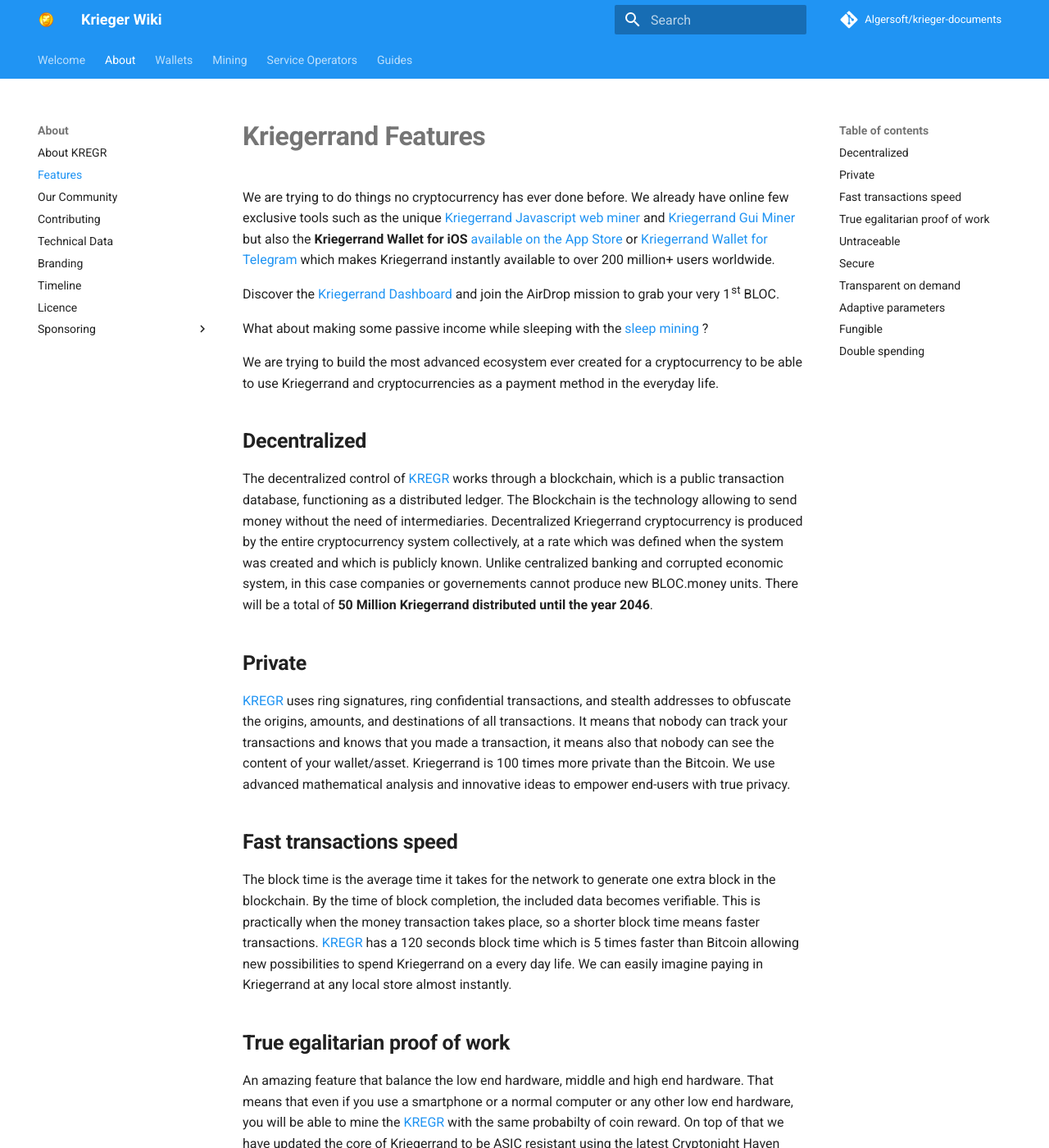
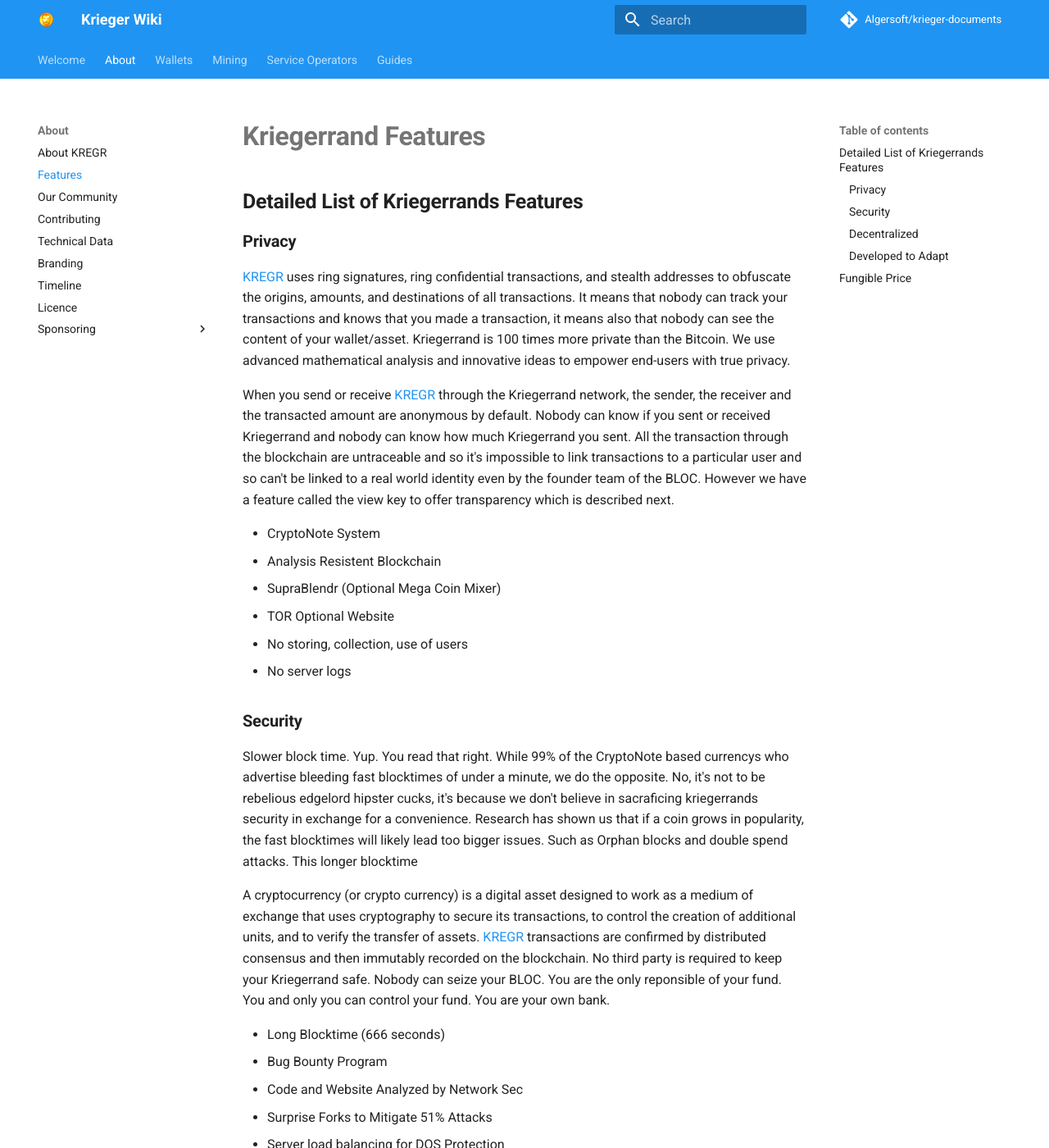
Before and after one commit to Algersoft/algersoftbible, an MkDocs documentation site: the page built from docs/about/Features.md, in a window 1280 px wide and 1400 px high. Shown: the whole window at 82% size. Built offline with MkDocs 1.6.1 and Material for MkDocs 9.7.7, drawn with Linux system fonts in a browser that asks for light colours; comment, search, counter and statistics services are not loaded; some of the changed text lies outside the part shown.

Commit message:
Update Features.md

```diff
--- a/docs/about/Features.md
+++ b/docs/about/Features.md
@@ -1,38 +1,52 @@
 # **Kriegerrand Features**
-We are trying to do things no cryptocurrency has ever done before. We already have online few exclusive tools such as the unique [Kriegerrand Javascript web miner](../mining/bloc-in-browser-javascript-web-miner.md) and [Kriegerrand Gui Miner](../mining/KREGR-GUI-Miner.md) but also the **Kriegerrand Wallet for iOS** [available on the App Store](../wallets/KREGR-iOS-wallet.md) or [Kriegerrand Wallet for Telegram](../wallets/KREGR-Telegram-Wallet.md) which makes Kriegerrand instantly available to over 200 million+ users worldwide.
+## **Detailed List of Kriegerrands Features**
 
-Discover the [Kriegerrand Dashboard](../guides/dashboard/dashboard.md) and join the AirDrop mission to grab your very 1st BLOC.
+### **Privacy**
 
-What about making some passive income while sleeping with the [sleep mining](../mining/mobile-mining/Sleep-Mining.md) ?
+[KREGR](https://kriegerrand.com) uses ring signatures, ring confidential transactions, and stealth addresses to obfuscate the origins, amounts, and destinations of all transactions. It means that nobody can track your transactions and knows that you made a transaction, it means also that nobody can see the content of your wallet/asset. Kriegerrand is 100 times more private than the Bitcoin. We use advanced mathematical analysis and innovative ideas to empower end-users with true privacy.
 
-We are trying to build the most advanced ecosystem ever created for a cryptocurrency to be able to use Kriegerrand and cryptocurrencies as a payment method in the everyday life.
+When you send or receive [KREGR](https://kriegerrand.com) through the Kriegerrand network, the sender, the receiver and the transacted amount are anonymous by default. Nobody can know if you sent or received Kriegerrand and nobody can know how much Kriegerrand you sent. All the transaction through the blockchain are untraceable and so it's impossible to link transactions to a particular user and so can't be linked to a real world identity even by the founder team of the BLOC. However we have a feature called the view key to offer transparency which is described next.
 
-## **Decentralized**
-The decentralized control of [KREGR](https://bloc.money) works through a blockchain, which is a public transaction database, functioning as a distributed ledger. The Blockchain is the technology allowing to send money without the need of intermediaries. Decentralized Kriegerrand cryptocurrency is produced by the entire cryptocurrency system collectively, at a rate which was defined when the system was created and which is publicly known. Unlike centralized banking and corrupted economic system, in this case companies or governements cannot produce new BLOC.money units. There will be a total of **50 Million Kriegerrand distributed until the year 2046**.
+- CryptoNote System
+- Analysis Resistent Blockchain
+- SupraBlendr (Optional Mega Coin Mixer)
+- TOR Optional Website
+- No storing, collection, use of users
+- No server logs
 
-## **Private**
-[KREGR](https://bloc.money) uses ring signatures, ring confidential transactions, and stealth addresses to obfuscate the origins, amounts, and destinations of all transactions. It means that nobody can track your transactions and knows that you made a transaction, it means also that nobody can see the content of your wallet/asset. Kriegerrand is 100 times more private than the Bitcoin. We use advanced mathematical analysis and innovative ideas to empower end-users with true privacy.
 
-## **Fast transactions speed**
-The block time is the average time it takes for the network to generate one extra block in the blockchain. By the time of block completion, the included data becomes verifiable. This is practically when the money transaction takes place, so a shorter block time means faster transactions. [KREGR](https://bloc.money) has a 120 seconds block time which is 5 times faster than Bitcoin allowing new possibilities to spend Kriegerrand on a every day life. We can easily imagine paying in Kriegerrand at any local store almost instantly.
+### **Security**
 
-## **True egalitarian proof of work**
-An amazing feature that balance the low end hardware, middle and high end hardware. That means that even if you use a smartphone or a normal computer or any other low end hardware, you will be able to mine the [KREGR](https://bloc.money) with the same probabilty of coin reward. On top of that we have updated the core of Kriegerrand to be ASIC resistant using the latest Cryptonight Haven algorythm which is a derive of Monero. Everyone can mine the Kriegerrand with a true egalitarian proof of work (POW) and money distribution. We also have setup different mining pool for each continent to offer a better connectivity and improve your earnings. **You are mining REAL Kriegerrand MONEY coming from the Blockchain block reward.**
+Slower block time. Yup. You read that right. While 99% of the CryptoNote based currencys who advertise bleeding fast blocktimes of under a minute, we do the opposite. No, it's not to be rebelious edgelord hipster cucks, it's because we don't believe in sacraficing kriegerrands security in exchange for a convenience.  Research has shown us that if a coin grows in popularity, the fast blocktimes will likely lead too bigger issues. Such as Orphan blocks and double spend attacks. This longer blocktime
 
-## **Untraceable**
-When you send or receive [KREGR](https://bloc.money) through the Kriegerrand network, the sender, the receiver and the transacted amount are anonymous by default. Nobody can know if you sent or received Kriegerrand and nobody can know how much Kriegerrand you sent. All the transaction through the blockchain are untraceable and so it's impossible to link transactions to a particular user and so can't be linked to a real world identity even by the founder team of the BLOC. However we have a feature called the view key to offer transparency which is described next.
+A cryptocurrency (or crypto currency) is a digital asset designed to work as a medium of exchange that uses cryptography to secure its transactions, to control the creation of additional units, and to verify the transfer of assets. [KREGR](https://kriegerrand.com) transactions are confirmed by distributed consensus and then immutably recorded on the blockchain. No third party is required to keep your Kriegerrand safe. Nobody can seize your BLOC. You are the only reponsible of your fund. You and only you can control your fund. You are your own bank.
 
-## **Secure**
-A cryptocurrency (or crypto currency) is a digital asset designed to work as a medium of exchange that uses cryptography to secure its transactions, to control the creation of additional units, and to verify the transfer of assets. [KREGR](https://bloc.money) transactions are confirmed by distributed consensus and then immutably recorded on the blockchain. No third party is required to keep your Kriegerrand safe. Nobody can seize your BLOC. You are the only reponsible of your fund. You and only you can control your fund. You are your own bank.
+- Long Blocktime (666 seconds)
+- Bug Bounty Program
+- Code and Website Analyzed by Network Sec
+- Surprise Forks to Mitigate 51% Attacks
+- Server load balancing for DOS Protection
+- No ACSI Miners
+- Backup Mirrors available
 
-## **Transparent on demand**
-[KREGR](https://bloc.money) is optionnaly and on-demand transparent by address and by transaction. There is a thing called the view key. A view key is used to reveal all transactions for a Kriegerrand account, or just the key for a single transaction without being able to spend thos account funds. View keys can be given to selected parties, or can be made public for crowdfunding or charity events, children can be given their own accounts, and parents can monitor their spending. It's like: Hey! You can look, but you can't touch!
 
-## **Adaptive parameters**
-A decentralized payment system must not depend on a single person's decisions, even if this person is a developer. [KREGR](https://bloc.money) has no hard-coded constants; magic numbers in the code are designed to be re-calculated based on the previous state of the network. Thus, they always change adaptively and independently, allowing the network to develop on its own. We are listening and encourage our community to vote and participate in different subject to make Kriegerrand better day by day.
+### **Decentralized**
 
-## **Fungible**
-Def. : "being something (such as money) of such a nature that one part or quantity may be replaced by another equal part". It means that any [KREGR](https://bloc.money) is equal in all point to any other BLOC. Whatever the previous use of the BLOC, it is always neutral as nobody can know where and when the Kriegerrand has been used previously. So each coins has no history on the blockchain. No one has the possibility to rewrite or modify the Blockchain ledger, the protocol is unalterable and incorruptible by nature.
+The decentralized control of [KREGR](https://kriegerrand.com) works through a blockchain, which is a public transaction database, functioning as a distributed ledger. The Blockchain is the technology allowing to send money without the need of intermediaries. Decentralized Kriegerrand cryptocurrency is produced by the entire cryptocurrency system collectively, at a rate which was defined when the system was created and which is publicly known. Unlike centralized banking and corrupted economic system, in this case companies or governements cannot produce new KREGR.
 
-## **Double spending**
-Nobody is able to spend the same [KREGR](https://bloc.money) money twice — even if all his signatures are anonymous. Every signature contains a key image — a kind of fingerprint of the secret key. It is based on a one-way cryptographic function; this implies that given only the key image it is impossible to restore the corresponding secret key. These key images are used to prevent double-spending.
+- Zero Premine
+- No ACSI Miners
+- Development Open to All Users
+- Major decisions to be Decided by Vote
+- No Staking of Dev coins
+- Community Driven
+- Transparent Management
+
+### **Developed to Adapt**
+
+A decentralized payment system must not depend on a single person's decisions, even if this person is a developer. [KREGR](https://kriegerrand.com) has no hard-coded constants; magic numbers in the code are designed to be re-calculated based on the previous state of the network. Thus, they always change adaptively and independently, allowing the network to develop on its own. We are listening and encourage our community to vote and participate in different subject to make Kriegerrand better day by day.
+
+[KREGR](https://kriegerrand.com) is optionnaly and on-demand transparent by address and by transaction. There is a thing called the view key. A view key is used to reveal all transactions for a Kriegerrand account, or just the key for a single transaction without being able to spend thos account funds. View keys can be given to selected parties, or can be made public for crowdfunding or charity events, children can be given their own accounts, and parents can monitor their spending. It's like: Hey! You can look, but you can't touch!
+
+## **Fungible Price**
+Def. : "being something (such as money) of such a nature that one part or quantity may be replaced by another equal part". It means that any [KREGR](https://kriegerrand.com) is equal in all point to any other KREGR. Whatever the previous use of the KREGR, it is always neutral as nobody can know where and when the Kriegerrand has been used previously. So each coins has no history on the blockchain. No one has the possibility to rewrite or modify the Blockchain ledger, the protocol is unalterable and incorruptible by nature.
```
